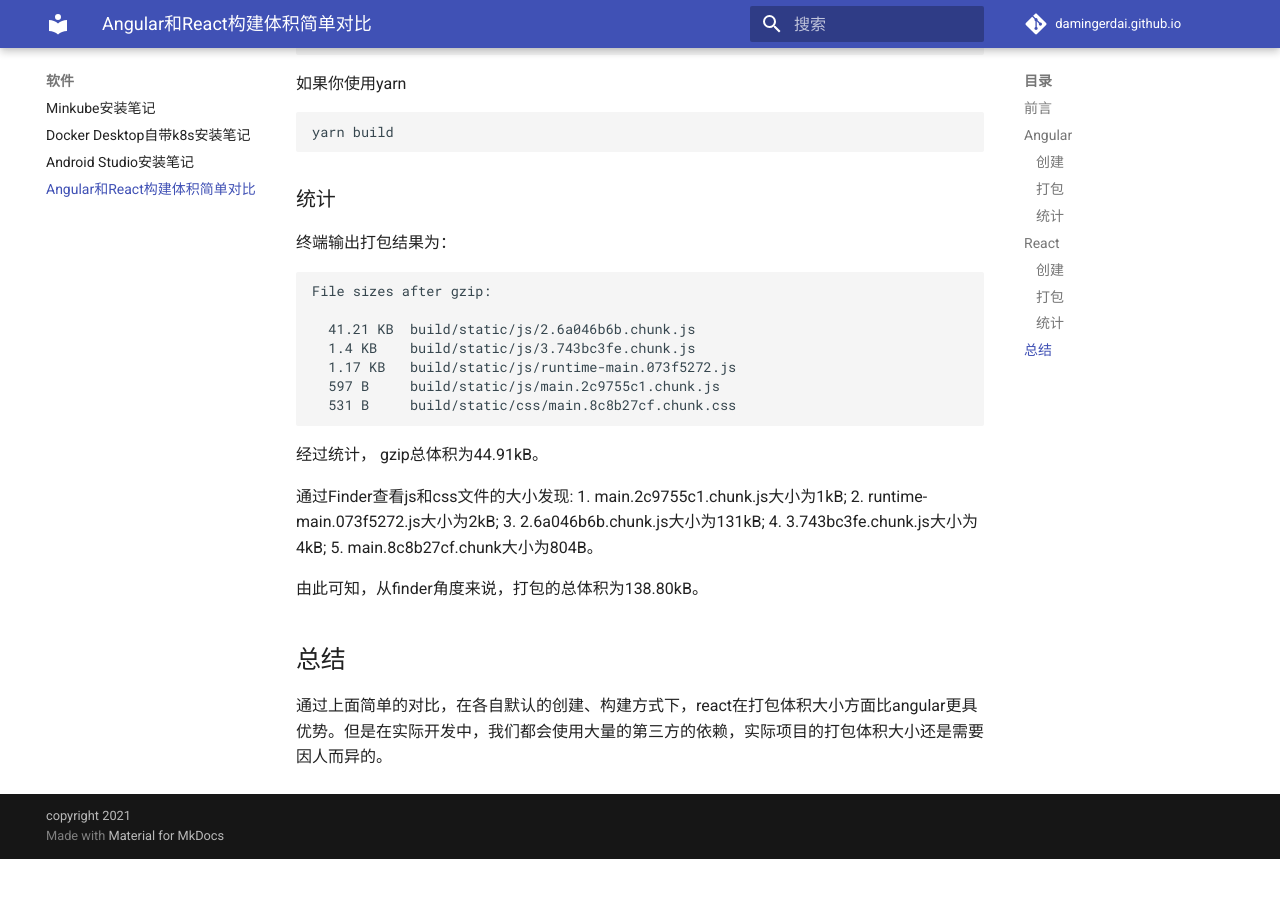
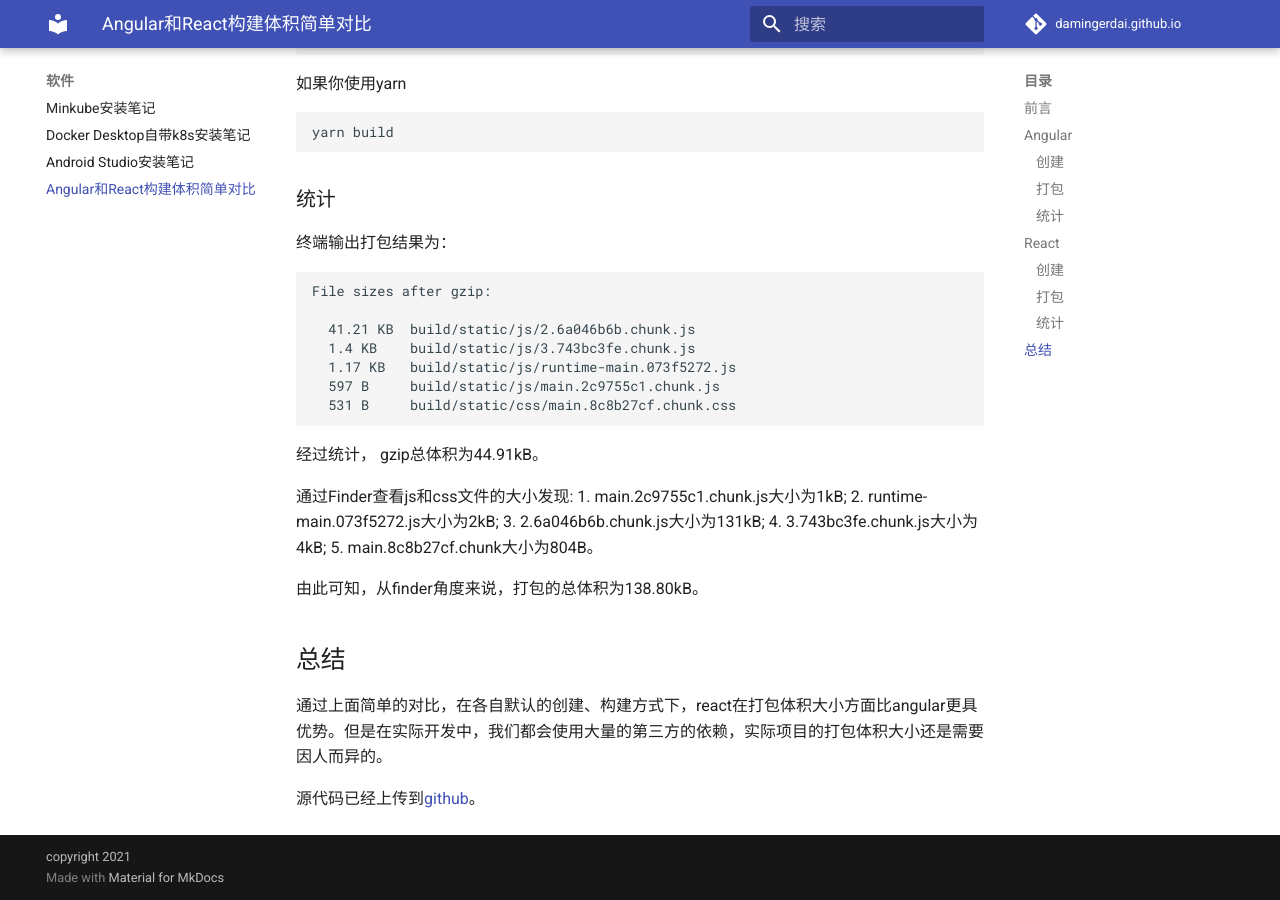
Before and after one commit to damingerdai/damingerdai.github.io, an MkDocs documentation site: the page built from docs/simple-comparison-of-angular-and-react-build-size.md, in a window 1280 px wide and 900 px high, scrolled down 2040 px. Built offline with MkDocs 1.6.1 and Material for MkDocs 9.7.7, drawn with Linux system fonts in a browser that asks for light colours; comment, search, counter and statistics services are not loaded; before the commit the page ends 2899 px from its top, so only the background shows below that.

Commit message:
docs: add github link for simple-comparison-of-angular-and-react-build-size

```diff
--- a/docs/simple-comparison-of-angular-and-react-build-size.md
+++ b/docs/simple-comparison-of-angular-and-react-build-size.md
@@ -127,3 +127,5 @@ File sizes after gzip:
 ## 总结
 
 通过上面简单的对比，在各自默认的创建、构建方式下，react在打包体积大小方面比angular更具优势。但是在实际开发中，我们都会使用大量的第三方的依赖，实际项目的打包体积大小还是需要因人而异的。
+
+源代码已经上传到[github](https://github.com/damingerdai/imple-comparison-of-angular-and-react-build-size-code)。
```
